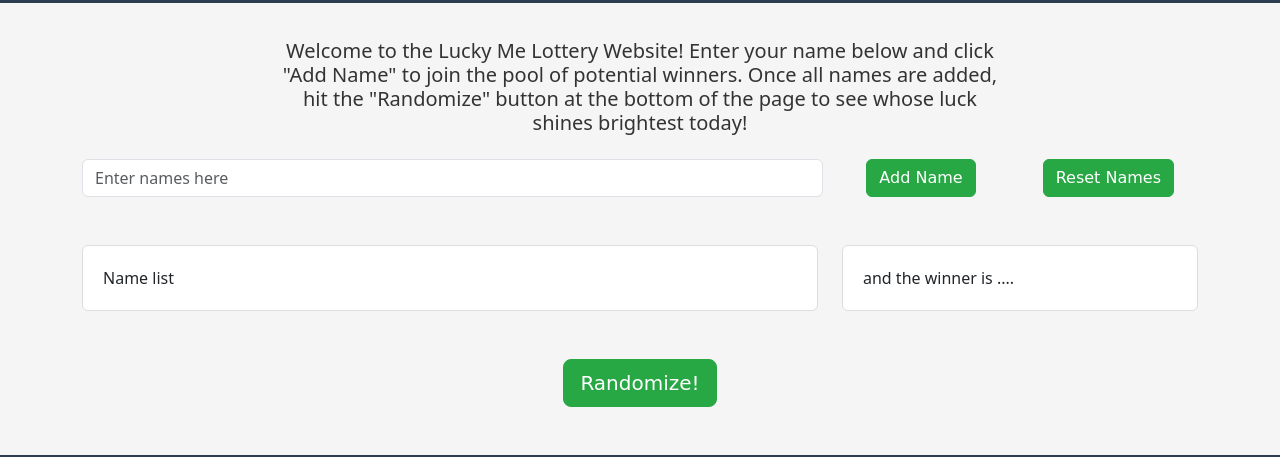
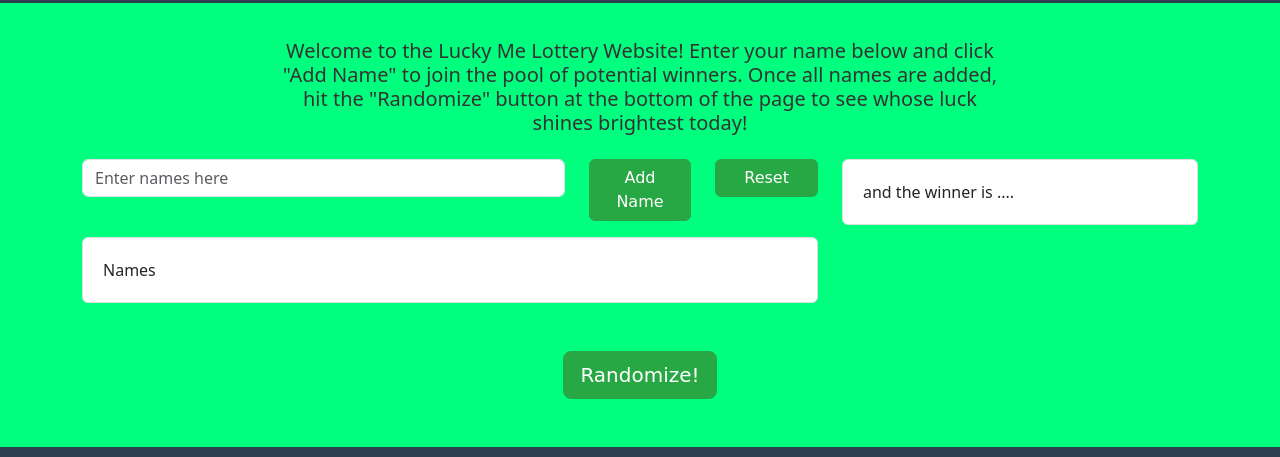
Before and after one commit to anisenson/March-Lottery, a plain HTML site: page index.html in a window 1280 px wide. Shown: the part 85-542 px from the top of the page. Drawn offline with nearby package versions, Linux system fonts and the light colour scheme; a web font is replaced by a local one.

Commit message:
Changed HTML Layout !

```diff
--- a/index.html
+++ b/index.html
@@ -1,5 +1,6 @@
 <!doctype html>
 <html lang="en">
+
 
 <head>
     <title>Lucky Me Lottery</title>
@@ -9,15 +10,19 @@
 
 
 
+
+
     <!-- Bootstrap CSS v5.2.1 -->
     <link href="https://cdn.jsdelivr.net/npm/bootstrap@5.3.2/dist/css/bootstrap.min.css" rel="stylesheet"
         integrity="sha384-T3c6CoIi6uLrA9TneNEoa7RxnatzjcDSCmG1MXxSR1GAsXEV/Dwwykc2MPK8M2HN" crossorigin="anonymous" />
     <link rel="stylesheet" href="style.css" />
 
+
     <!--Icon Font-->
     <link rel="stylesheet" href="https://cdnjs.cloudflare.com/ajax/libs/font-awesome/6.4.2/css/all.min.css"
         integrity="sha512-z3gLpd7yknf1YoNbCzqRKc4qyor8gaKU1qmn+CShxbuBusANI9QpRohGBreCFkKxLhei6S9CQXFEbbKuqLg0DA=="
         crossorigin="anonymous" referrerpolicy="no-referrer" />
+
 
     <!--Google Fonts-->
     <link rel="preconnect" href="https://fonts.googleapis.com">
@@ -25,47 +30,58 @@
     <link href="https://fonts.googleapis.com/css2?family=Salsa&display=swap" rel="stylesheet">
 </head>
 
+
 <body>
     <header class="p-3 text-center">
         <h1>Lucky me Lottery !!</h1>
     </header>
 
+
     <div class="container">
+
+
         <div class="row justify-content-center">
             <div class="col-lg-8 col-sm-12 text-center p-3">
-                <h5>Welcome to the Lucky Me Lottery Website! Enter your name below and click "Add Name" to join the pool of potential winners. Once all names are added, hit the "Randomize" button at the bottom of the page to see whose luck shines brightest today!
+                <h5>Welcome to the Lucky Me Lottery Website! Enter your name below and click "Add Name" to join the pool
+                    of potential winners. Once all names are added, hit the "Randomize" button at the bottom of the page
+                    to see whose luck shines brightest today!
                 </h5>
             </div>
         </div>
 
-        <div class="row justify-content-center g-2 mb-5">
-            <div class="col-md-8 col-sm-12">
-                <form id="nameForm"> <!-- Form element added here -->
+
+        <div class="row">
+            <div class="col-8">
+                <div class="row mb-3">
+                    <div class="col-8">
+                        <form id="nameForm">
                             <div class="form-group">
                                 <input type="text" class="form-control" id="nameInput" placeholder="Enter names here">
                             </div>
                         </form>
                     </div>
 
-            <div class="col-md-2 text-center">
-                <button type="submit" id="addNameBtn" class="btn customBtn">Add Name</button>
-            </div>
-            <div class="col-md-2 text-center">
-                <button type="submit" id="resetNameBtn" class="btn customBtn">Reset Names</button>
+
+                    <div class="col-2">
+                        <button type="submit" id="addNameBtn" class="btn customBtn customBtn1">Add Name</button>
                     </div>
 
+
+                    <div class="col-2">
+                        <button type="submit" id="resetNameBtn" class="btn customBtn customBtn1">Reset</button>
                     </div>
-
-        <div class="row mb-5">
-            <div class="col-md-8">
+                </div>
+                <div class="row ">
+                    <div class="col-12">
                         <div class="card">
                             <div class="card-body">
-                        <ul id="nameList" class="list-group">Name list</ul>
+                                <ul id="nameList" class="list-group">Names</ul>
                             </div>
                         </div>
                     </div>
-
-            <div class="col-md-4">
+                </div>
+            </div>
+            <div class="col-4">
                 <div class="card">
                     <div class="card-body">
                         <ul id="randomName" class="list-group">and the winner is .... </ul>
@@ -74,12 +90,16 @@
             </div>
         </div>
 
-        <div class="row text-center">
+
+
+
+        <div class="row text-center mt-5">
             <div class="col-12">
                 <button type="button" id="pickRandomBtn" class="btn customBtn btn-lg">Randomize!</button>
             </div>
         </div>
     </div>
+
 
     <footer class=" text-center text-lg-start p-3 mt-5 ">
         <div class="row justify-content-center align-items-center g-4">
@@ -89,9 +109,11 @@
             </div>
             <div class="col-md-3 text-center ">
 
-                <button type="button" class="btn customBtn btn-lg" onclick="window.open('https://github.com/anisenson', '_blank');"><i
+                <button type="button" class="btn customBtn btn-lg"
+                    onclick="window.open('https://github.com/anisenson', '_blank');"><i
                         class="fab fa-github"></i></button>
-                <button type="button" class="btn customBtn btn-lg" onclick="window.open('https://anisenson.github.io/Gallery/', '_blank');">Gallery
+                <button type="button" class="btn customBtn btn-lg"
+                    onclick="window.open('https://anisenson.github.io/Gallery/', '_blank');">Gallery
                 </button>
             </div>
         </div>
@@ -101,12 +123,16 @@
         integrity="sha384-I7E8VVD/ismYTF4hNIPjVp/Zjvgyol6VFvRkX/vR+Vc4jQkC+hVqc2pM8ODewa9r"
         crossorigin="anonymous"></script>
 
+
     <script src="https://cdn.jsdelivr.net/npm/bootstrap@5.3.2/dist/js/bootstrap.min.js"
         integrity="sha384-BBtl+eGJRgqQAUMxJ7pMwbEyER4l1g+O15P+16Ep7Q9Q+zqX6gSbd85u4mG4QzX+"
         crossorigin="anonymous"></script>
 
+
     <script src="script.js"></script>
+
 
 </body>
 
+
 </html>
--- a/style.css
+++ b/style.css
@@ -1,7 +1,8 @@
 body {
-    background-color: #f5f5f5;
+    background-color: #00ff7f;
     color: #333;
 }
+
 
 header {
     background-color: #2c3e50;
@@ -9,18 +10,22 @@ header {
     font-family: "Salsa", cursive;
 }
 
+
 .container {
     margin-top: 20px;
 }
+
 
 .card {
     background-color: #fff;
     border: 1px solid #ddd;
 }
 
+
 .card-body {
     padding: 20px;
 }
+
 
 .customBtn {
     background-color: #28a745;
@@ -28,17 +33,27 @@ header {
     color: white;
     font-style: bold;
     font-family: "Salsa", cursive;
+
 }
+
+
+.customBtn1 {
+    width: 100%;
+}
+
 
 .customBtn:hover {
     background-color: #218838;
     border-color: #1e7e34;
 }
 
+
 .customBtn:link {
     background-color: #28a745;
     border-color: #28a745;
 }
+
+
 
 
 footer {
```
Also changed, not shown: script.js (+15 -1 lines). Lines whose indentation alone changed are shown as unchanged.
